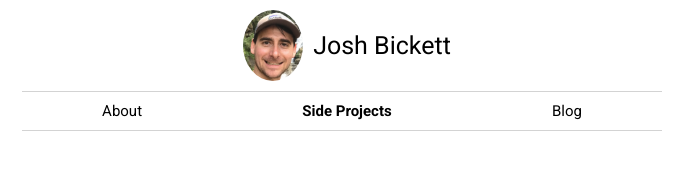
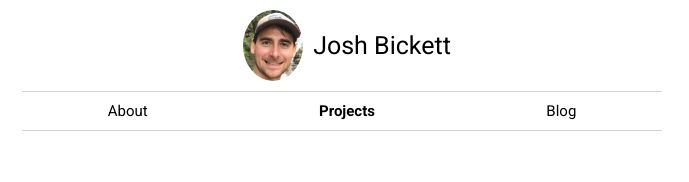
Before and after one commit to joshbickett/bickett.ai, a React (Create React App) app: page /projects in a window 1280 px wide. Shown: the top 182 px of the page, without its empty margins (298-987 px from the left). Built offline with nearby package versions, Linux system fonts and the light colour scheme.

Commit message:
"just projects, it's cleaner"

```diff
--- a/src/components/NavigationBar.js
+++ b/src/components/NavigationBar.js
@@ -10,7 +10,7 @@ export const NavigationBar = ({ active, isMobile }) => {
   const [mobileExpand, setMobileExpand] = useState(false);
   const pages = [
     { name: "About", url: "/" },
-    { name: "Side Projects", url: "/projects" },
+    { name: "Projects", url: "/projects" },
     { name: "Blog", url: "/blog" },
     // { name: "GitHub", url: "https://github.com/joshbickett/" },
     // { name: "Twitter", url: "https://twitter.com/josh_bickett" },
@@ -35,10 +35,23 @@ export const NavigationBar = ({ active, isMobile }) => {
 
   return (
     <div
-      style={{ width: "100%", display: "flex", alignItems: "center", justifyContent: "center", flexDirection: "column"}}
+      style={{
+        width: "100%",
+        display: "flex",
+        alignItems: "center",
+        justifyContent: "center",
+        flexDirection: "column",
+      }}
     >
-      <div style={{ display: "flex", alignItems: "center", justifyContent: "center", width: "100%" }}>
-        <div style={{ display: "flex", alignItems: "center", }}>
+      <div
+        style={{
+          display: "flex",
+          alignItems: "center",
+          justifyContent: "center",
+          width: "100%",
+        }}
+      >
+        <div style={{ display: "flex", alignItems: "center" }}>
           <img
             src={me}
             alt="me"
@@ -69,8 +82,6 @@ export const NavigationBar = ({ active, isMobile }) => {
           }
         })}
       </NavigationBarContainer>
-
-
     </div>
   );
 };
@@ -79,7 +90,6 @@ const ActiveNavButton = styled.div`
   color: black;
   padding: 10px;
   font-weight: bold;
-
 `;
 // add underline when hovered
 const NavButton = styled.div`
--- a/src/pages/Projects.js
+++ b/src/pages/Projects.js
@@ -14,12 +14,12 @@ import {
 import { useEffect } from "react";
 export const Projects = ({ isMobile }) => {
   useEffect(() => {
-    document.title = "Side Projects";
+    document.title = "Projects";
   }, []); // Empty dependency array ensures this runs only once when the component mounts
 
   return (
     <PageContainer>
-      <NavigationBar active={"Side Projects"} isMobile={isMobile} />
+      <NavigationBar active={"Projects"} isMobile={isMobile} />
 
       <MainContainer style={{ maxWidth: "700px" }}>
         <div
```
